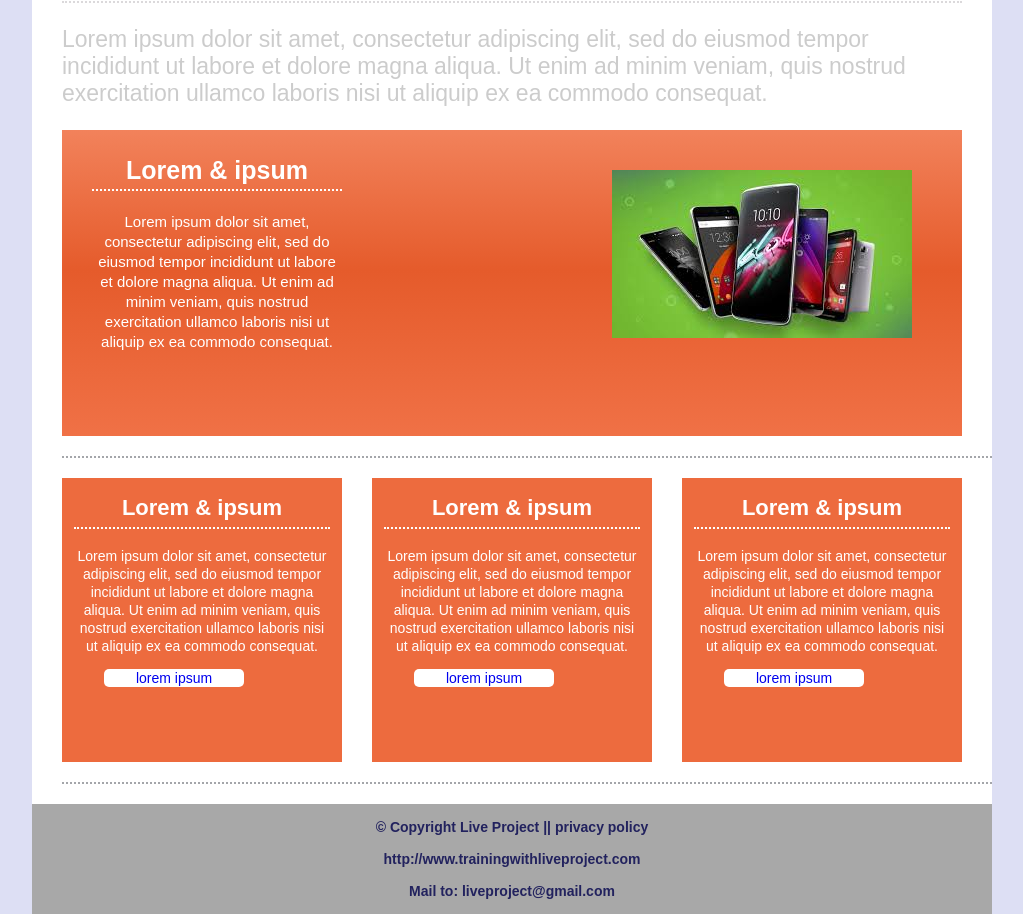
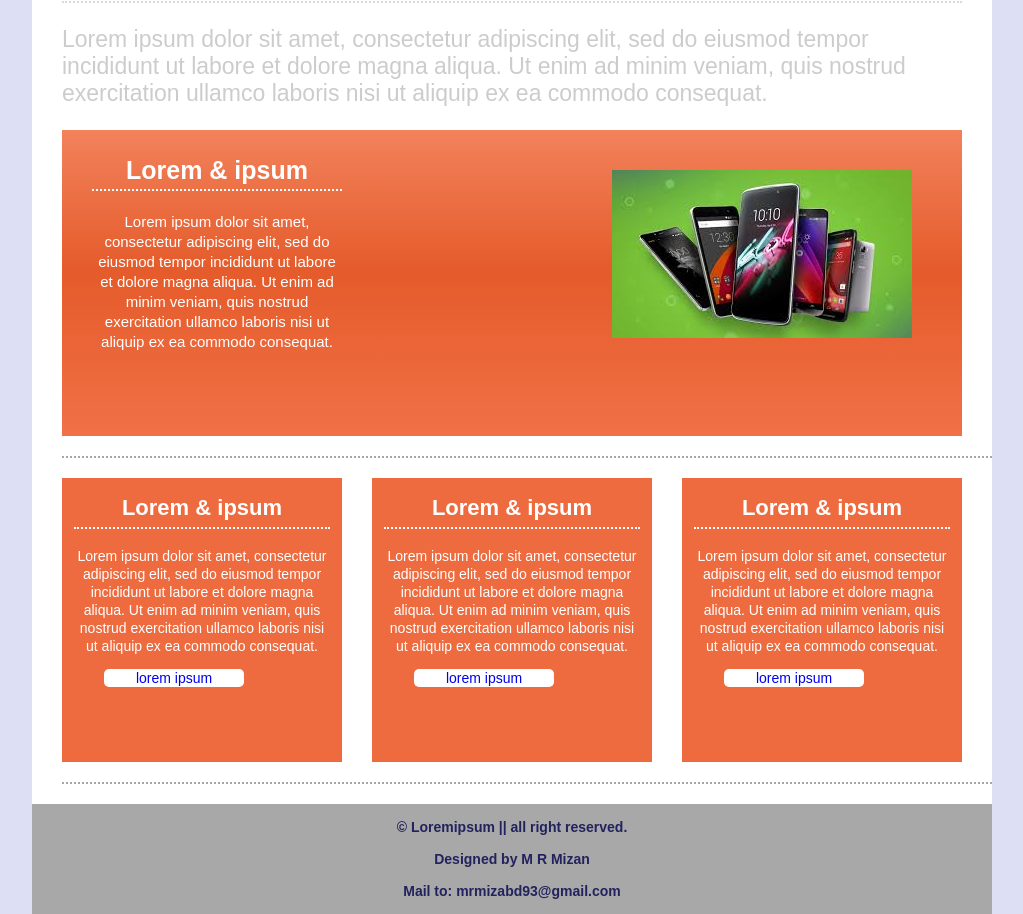
Before and after one commit to mizan93/psd-to-html-2-added, a plain HTML site: page index.html in a window 1280 px wide. Shown: the part 241-1155 px from the top of the page, without its empty margins (128-1151 px from the left). Drawn offline with nearby package versions, Linux system fonts and the light colour scheme.

Commit message:
file changed and added

```diff
--- a/index.html
+++ b/index.html
@@ -3,7 +3,7 @@
 
 <head>
   <meta charset="utf-8">
-  <title>jpg to html5</title>
+  <title>psd to html5</title>
   <meta name="description" content="">
   <meta name="viewport" content="width=device-width, initial-scale=1">
 
@@ -95,9 +95,11 @@
       </section>
     </div>
     <footer class="footersection clear">
-      <p>&copy; Copyright Live Project || <a href="#">privacy policy</a></p>
-      <p>http://www.trainingwithliveproject.com</p>
-      <p>Mail to: liveproject@gmail.com</p>
+      <p>&copy; Loremipsum || all right reserved.</p>
+      <p>Designed by
+      <a href="#">M R Mizan</a>
+      </p>
+      <p>Mail to: mrmizabd93@gmail.com</p>
     </footer>
   </div>
   <!--[if IE]>
```
Also changed, not shown: portfolio/Capture.PNG (added), portfolio/Capture2.PNG (added).
